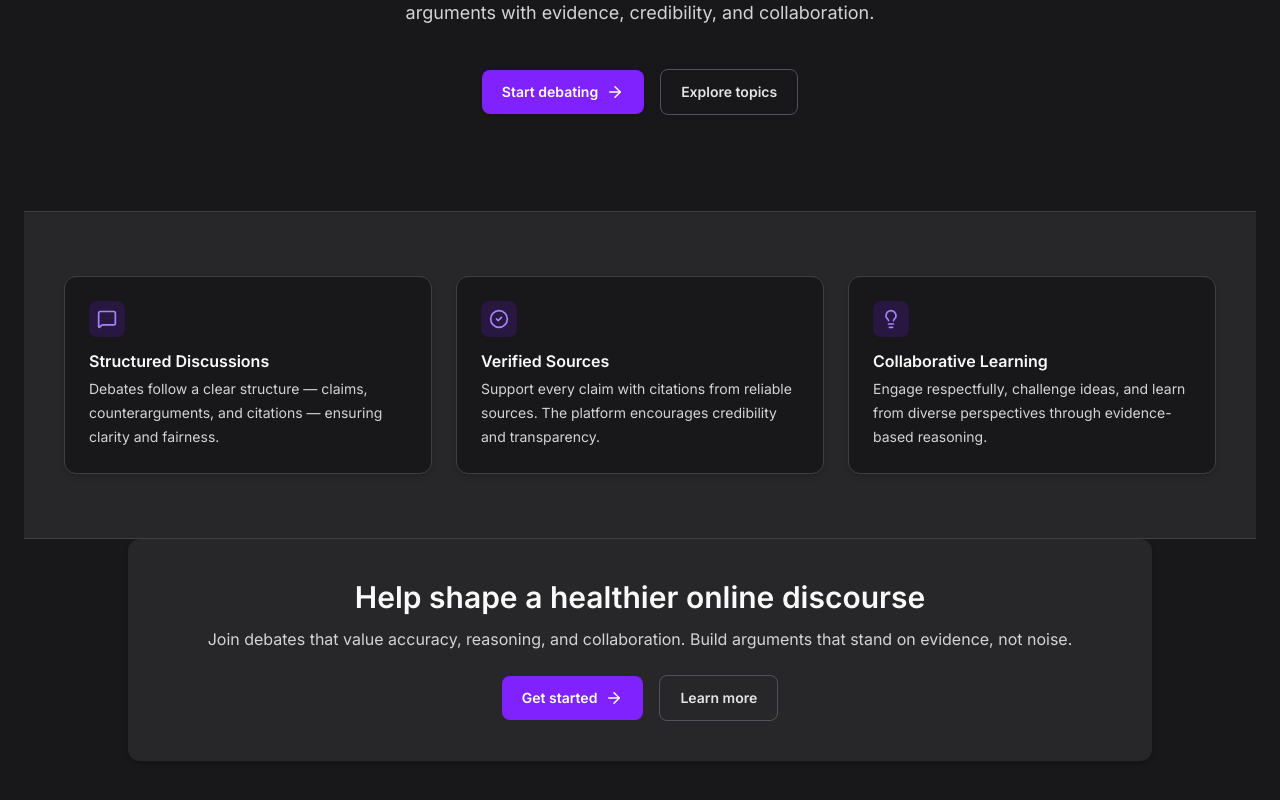
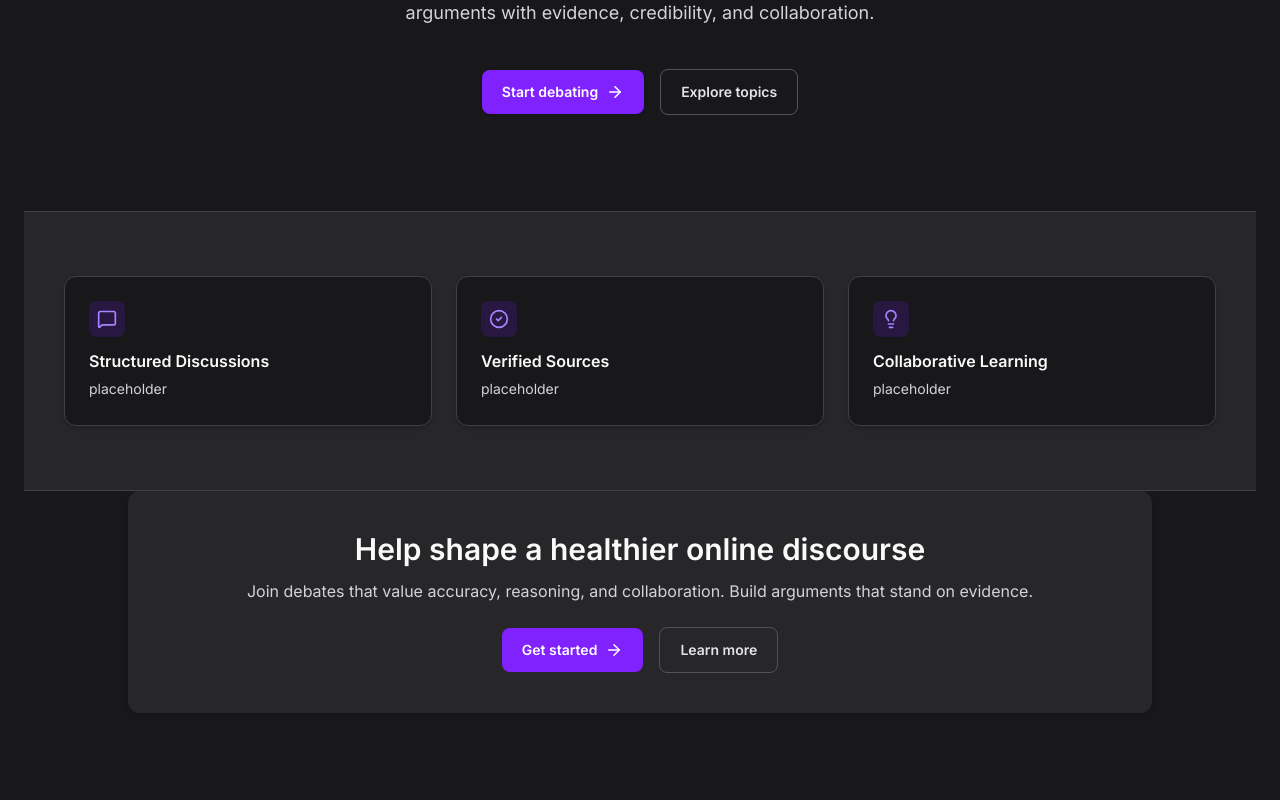
Before and after one commit to jjoemon/leapp, a Next.js app: page / in a window 1280 px wide. Shown: the part 380-1180 px from the top of the page. Built offline with nearby package versions, Linux system fonts and the light colour scheme; no server answers; a web font is replaced by a local one.

Commit message:
text updates

```diff
--- a/src/app/page.tsx
+++ b/src/app/page.tsx
@@ -38,17 +38,17 @@ export default function Page() {
             <FeatureCard
               icon={<MessageSquare className="h-5 w-5 text-violet-400" />}
               title="Structured Discussions"
-              desc="Debates follow a clear structure — claims, counterarguments, and citations — ensuring clarity and fairness."
+              desc="placeholder"
             />
             <FeatureCard
               icon={<CheckCircle2 className="h-5 w-5 text-violet-400" />}
               title="Verified Sources"
-              desc="Support every claim with citations from reliable sources. The platform encourages credibility and transparency."
+              desc="placeholder"
             />
             <FeatureCard
               icon={<Lightbulb className="h-5 w-5 text-violet-400" />}
               title="Collaborative Learning"
-              desc="Engage respectfully, challenge ideas, and learn from diverse perspectives through evidence-based reasoning."
+              desc="placeholder"
             />
           </div>
         </div>
@@ -61,7 +61,7 @@ export default function Page() {
             Help shape a healthier online discourse
           </h2>
           <p className="mt-3 text-zinc-300">
-            Join debates that value accuracy, reasoning, and collaboration. Build arguments that stand on evidence, not noise.
+            Join debates that value accuracy, reasoning, and collaboration. Build arguments that stand on evidence.
           </p>
           <div className="mt-6 flex items-center justify-center gap-4">
             <Link href="/signup" className="inline-flex items-center gap-2 rounded-lg bg-violet-600 px-5 py-3 text-sm font-semibold text-white hover:bg-violet-500">
```
